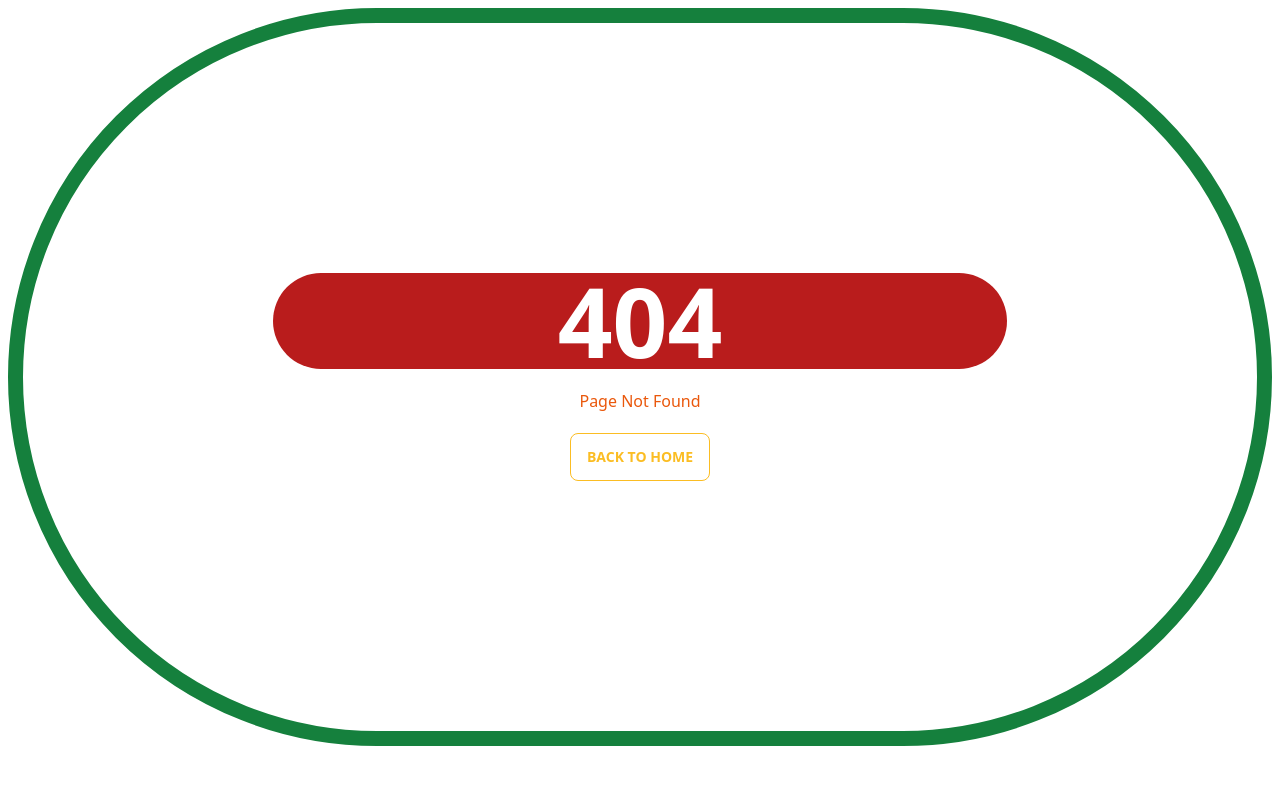
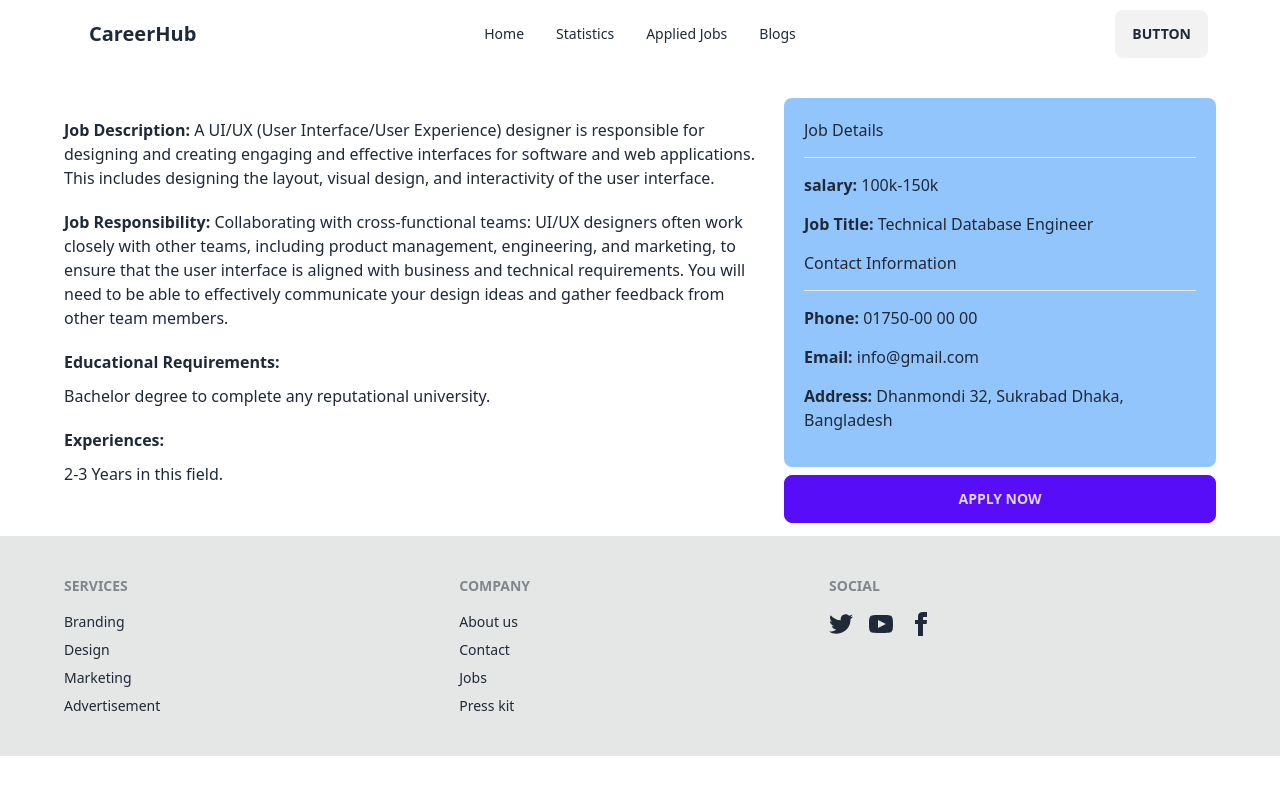
Before and after one commit to prosenjithdash/career-hub-react, a React (Vite) app: page /featuredJobs/1 in a window 1280 px wide. Before the commit this address had no page. Shown: the top 794 px of the page. Built offline with nearby package versions, Linux system fonts and the light colour scheme.

Commit message:
done Load job details page and display

```diff
--- a/src/components/FeaturedJob/FeaturedJob.jsx
+++ b/src/components/FeaturedJob/FeaturedJob.jsx
@@ -1,5 +1,6 @@
 import { IoLocationSharp } from "react-icons/io5";
 import { AiFillDollarCircle } from "react-icons/ai";
+import { Link } from "react-router-dom";
 
 const FeaturedJob = ({ featuredJob }) => {
     const { id, logo, company_name, job_title, location, salary, remote_or_onsite, job_type } = featuredJob;
@@ -26,7 +27,9 @@ const FeaturedJob = ({ featuredJob }) => {
                     </div>
                 </div>
                 <div className="card-actions ">
-                    <button className="btn btn-primary">View Details</button>
+                    <Link to={`/featuredJobs/${id}`}>
+                        <button className="btn btn-primary">View Details</button>
+                    </Link>
                 </div>
             </div>
         </div>
--- /dev/null
+++ b/src/components/FeaturedJobDetails/FeaturedJobDetails.jsx
@@ -0,0 +1,89 @@
+import { useEffect, useState } from 'react';
+import { useParams } from 'react-router-dom';
+
+const FeaturedJobDetails = () => {
+
+    // get id from route
+    const { id } = useParams();
+
+    // store data with useState
+    const [jobD, setJobD] = useState(null)
+
+    // load single data from jobs.json file
+    useEffect(() => {
+        fetch('/jobs.json')
+            .then(res => res.json())
+            .then(data => {
+                const singJobData = data.find(job => job.id === parseInt(id))
+                setJobD(singJobData)
+                // console.log(singJobData)
+
+        })
+    }, [id])
+
+    if (!jobD) {
+        return <p>Data is loading...</p>
+    }
+
+    return (
+        <div className='flex justify-between gap-5 items-baseline'>
+            <div className='py-[50px] max-w-[700px]'>
+                <p className='pb-[20px]'> <span className='font-bold'>Job Description: </span>
+                    {jobD.job_description}
+                </p>
+
+                <p className='pb-[20px]'><span className='font-bold'>Job Responsibility: </span>{jobD.job_responsibility}</p>
+
+                <p className='font-bold pb-[10px]'>Educational Requirements: </p>
+
+                <p className='pb-[20px]'>{jobD.educational_requirements}</p>
+
+                <p className='font-bold pb-[10px]'>Experiences:</p>
+
+                <p >{jobD.experiences}</p>
+            </div>
+
+            <div className='max-w-full'>
+                <div className='bg-blue-300 rounded-lg mb-2 p-[20px]'>
+                    <h3 className='pb-[15px]'>Job Details</h3>
+                    <hr />
+
+                    {/* salary */}
+                    <div className='py-[15px]'>
+                        <p><span className='font-bold'>salary: </span>{jobD.salary}</p>
+                    </div>
+
+                    {/* Job Title */}
+                    <div className='pb-[15px]'>
+                        <p><span className='font-bold'>Job Title: </span>{jobD.job_title}</p>
+                    </div>
+
+                    {/* Contact Information */}
+
+                    <h3 className='pb-[15px]'>Contact Information</h3>
+                    <hr />
+
+                    {/* Phone */}
+                    <div className='py-[15px]'>
+                        <p><span className='font-bold'>Phone: </span>{jobD.contact_information.phone}</p>
+                    </div>
+
+                    {/* Email */}
+                    <div className='pb-[15px]'>
+                        <p><span className='font-bold'>Email: </span>{jobD.contact_information.email}</p>
+                    </div>
+
+                    {/* Address */}
+                    <div className='pb-[15px]'>
+                        <p><span className='font-bold'>Address: </span>{jobD.contact_information.address}</p>
+                    </div>
+
+
+                </div>
+                <button className="btn btn-primary w-full">Apply Now</button>
+            </div>
+       </div>
+    );
+};
+
+export default FeaturedJobDetails;
```
Also changed, not shown: src/components/FeaturedJobs/FeaturedJobs.jsx (+1 -7 lines), src/main.jsx (+7 -0 lines).
